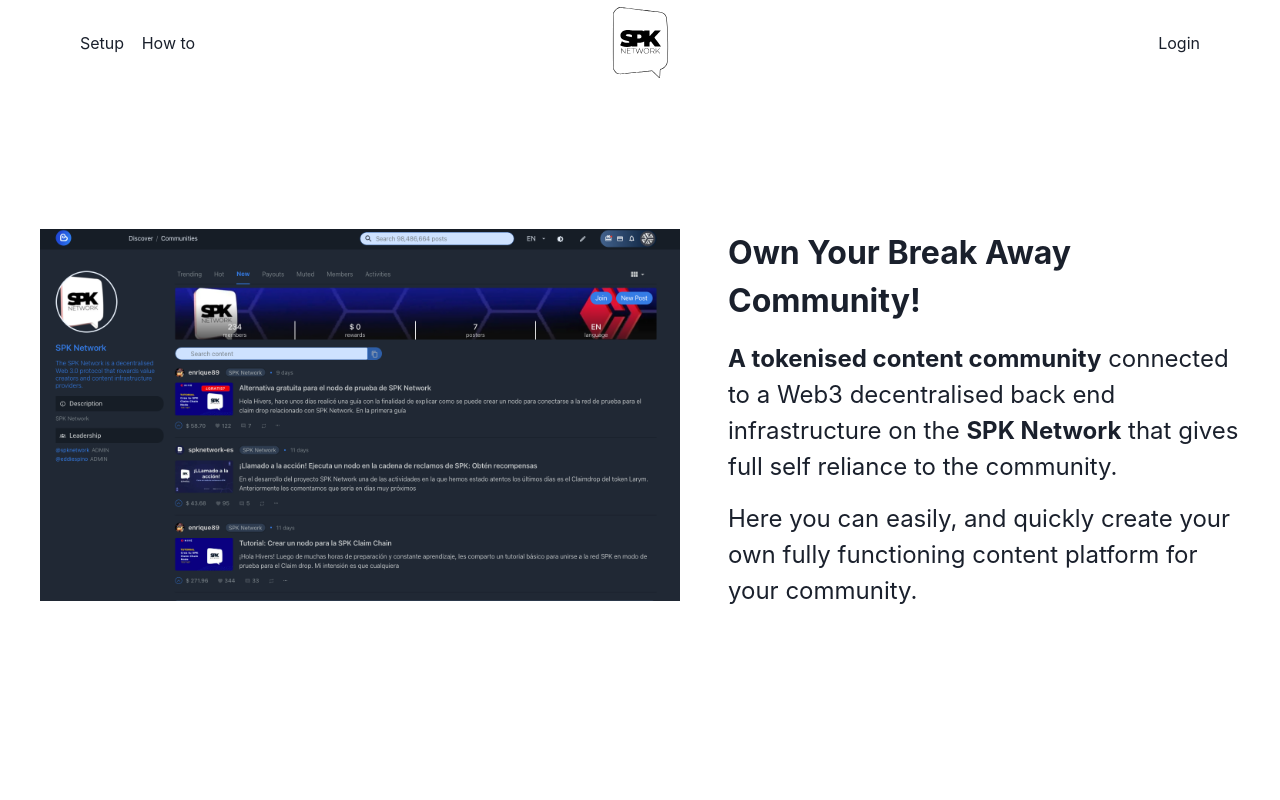
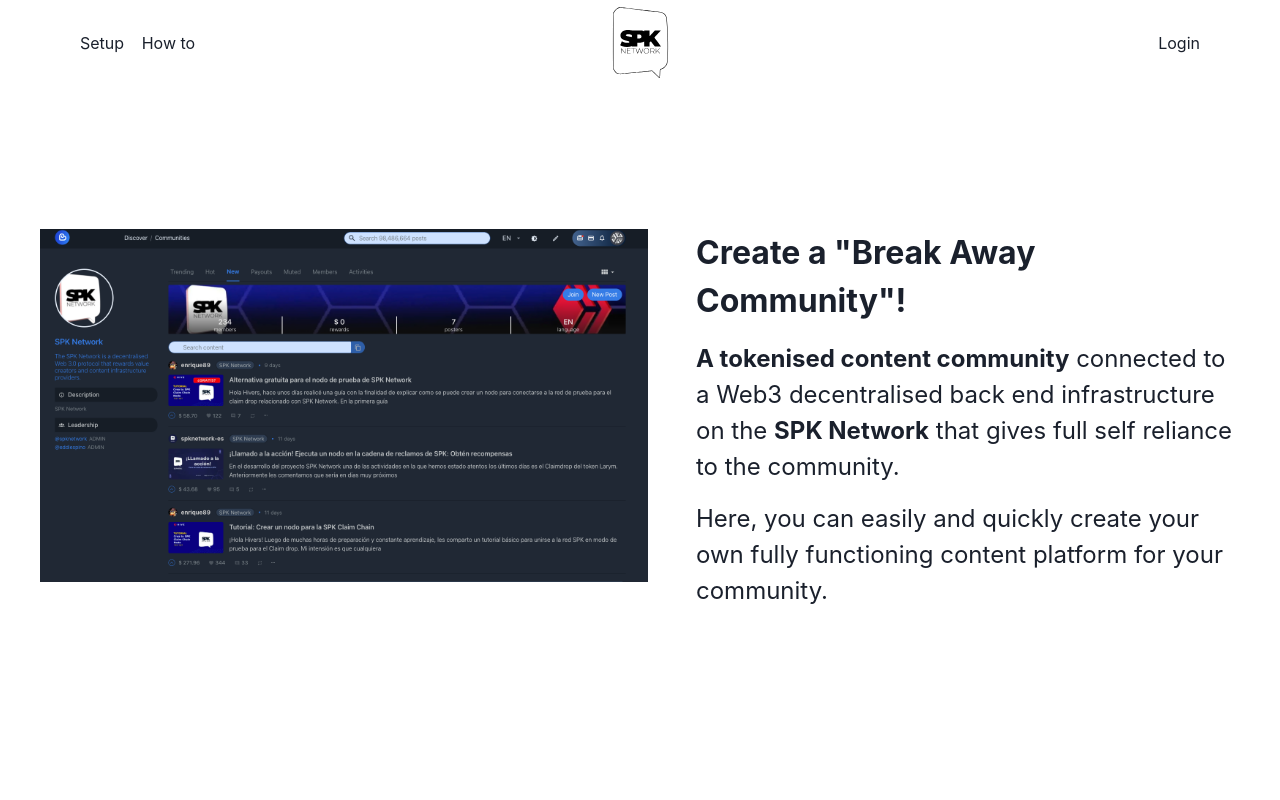
Before and after one commit to 3speaknetwork/decency_starting-point, a Next.js app: page / in a window 1280 px wide. Shown: the top 800 px of the page. Built offline with nearby package versions, Linux system fonts and the light colour scheme.

Commit message:
minor changes

```diff
--- a/components/sections/hero.tsx
+++ b/components/sections/hero.tsx
@@ -10,7 +10,7 @@
   return (
     <SectionWrapper>
       <HeroWrapper>
-        <Box maxWidth="40rem" width="100%">
+        <Box maxWidth="38rem" width="100%">
           <Img src={HeroImage.src} alt="hero" width="100%" />
         </Box>
         <TextContainer>
@@ -20,7 +20,7 @@
             fontWeight={700}
             fontSize="2rem"
           >
-            Own Your Break Away Community!
+            Create a &quot;Break Away Community&quot;!
           </Text>
           <Text maxW="40rem" margin="0 0 1rem 0" fontSize="1.5rem">
             <b>A tokenised content community</b> connected to a Web3
@@ -28,7 +28,7 @@
             gives full self reliance to the community.
           </Text>
           <Text maxW="40rem" margin="0 0 1rem 0" fontSize="1.5rem">
-            Here you can easily, and quickly create your own fully functioning
+            Here, you can easily and quickly create your own fully functioning
             content platform for your community.
           </Text>
         </TextContainer>
@@ -49,5 +49,5 @@
 `;
 
 const TextContainer = styled.div`
-  max-width: 40rem;
+  max-width: 50rem;
 `;
```
